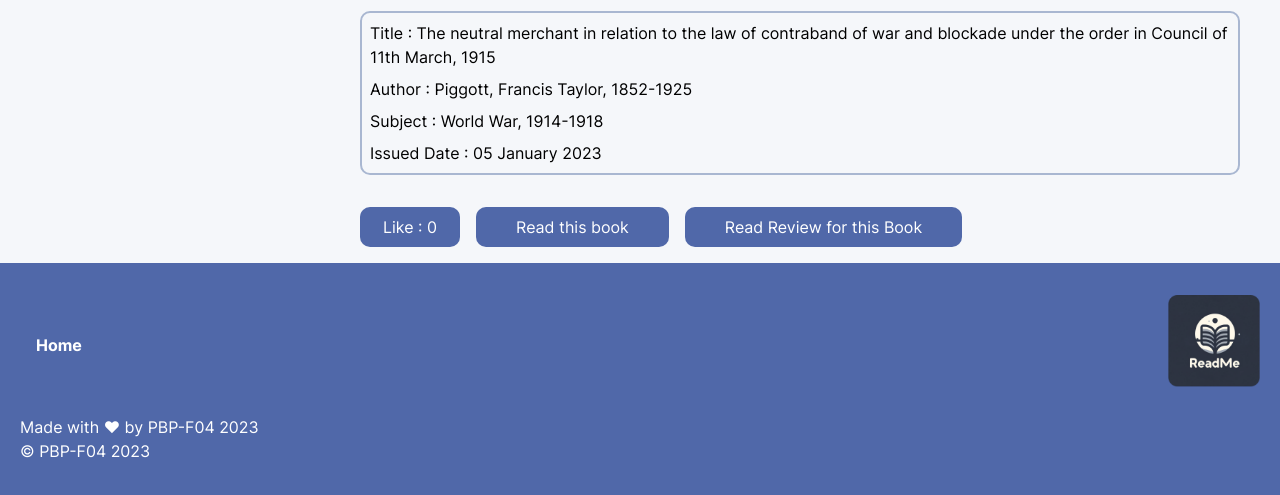
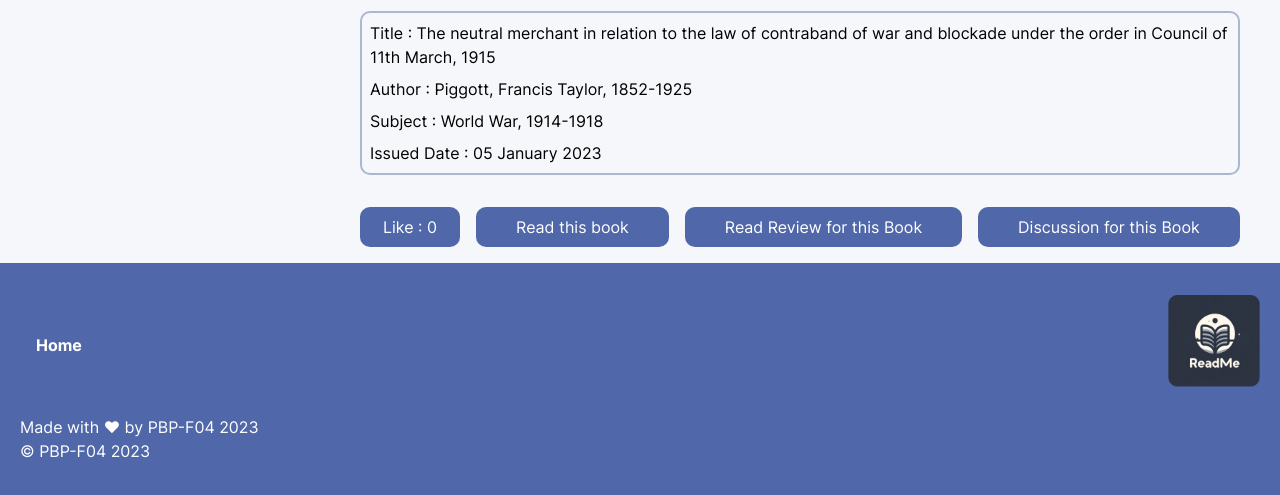
Before and after one commit to PBP-F04/README-app, a Django app: page /books/01e3401e-160c-4eac-af17-acdec615b5ef in a window 1280 px wide. Shown: the part 550-1045 px from the top of the page. Run offline with Django 4.2, Linux system fonts and the light colour scheme; a user stored in the database is signed in; data comes from the database, SQL or seed files in the repository; tables that the repository leaves empty hold one stand-in row (values such as "Sample post"); style sheets or scripts are compiled from the project's sources; some libraries are stand-ins or nearby versions.

Commit message:
add redirect discussion

```diff
--- a/KatalogBuku/templates/detail-book.html
+++ b/KatalogBuku/templates/detail-book.html
@@ -54,6 +54,10 @@
                                 id="review-button"
                         >Read Review for this Book
                         </button>
+                        <button class="px-10 py-2 rounded-[10px] text-[16px] text-white bg-[#5068A9] hover:bg-[#738AB1] transition-all text-center font-Inter mt-4"
+                                id="discussion-button"
+                        >Discussion for this Book
+                        </button>
                     </div>
                 </div>
             </div>
@@ -100,10 +104,20 @@
             window.location.href = `{% url 'ReviewBuku:show_page_review_ajax' book_id="insert_id" %}`.replace("insert_id", id);
         }
 
+        async function handleDiscussion() {
+            const id = "{{ data.id }}"
+            window.location.href = `{% url 'ForumDiskusi:show_book_discussion' book_id="insert_id" %}`.replace("insert_id", id);
+
+
+        }
+
         const likeButton = document.getElementById('like-button');
         likeButton.addEventListener('click', handleLike);
 
         const reviewButton = document.getElementById('review-button');
         reviewButton.addEventListener('click', handleReview);
+
+        const discussionButton = document.getElementById('discussion-button');
+        discussionButton.addEventListener('click', handleDiscussion);
     </script>
 {% endblock content %}
```
